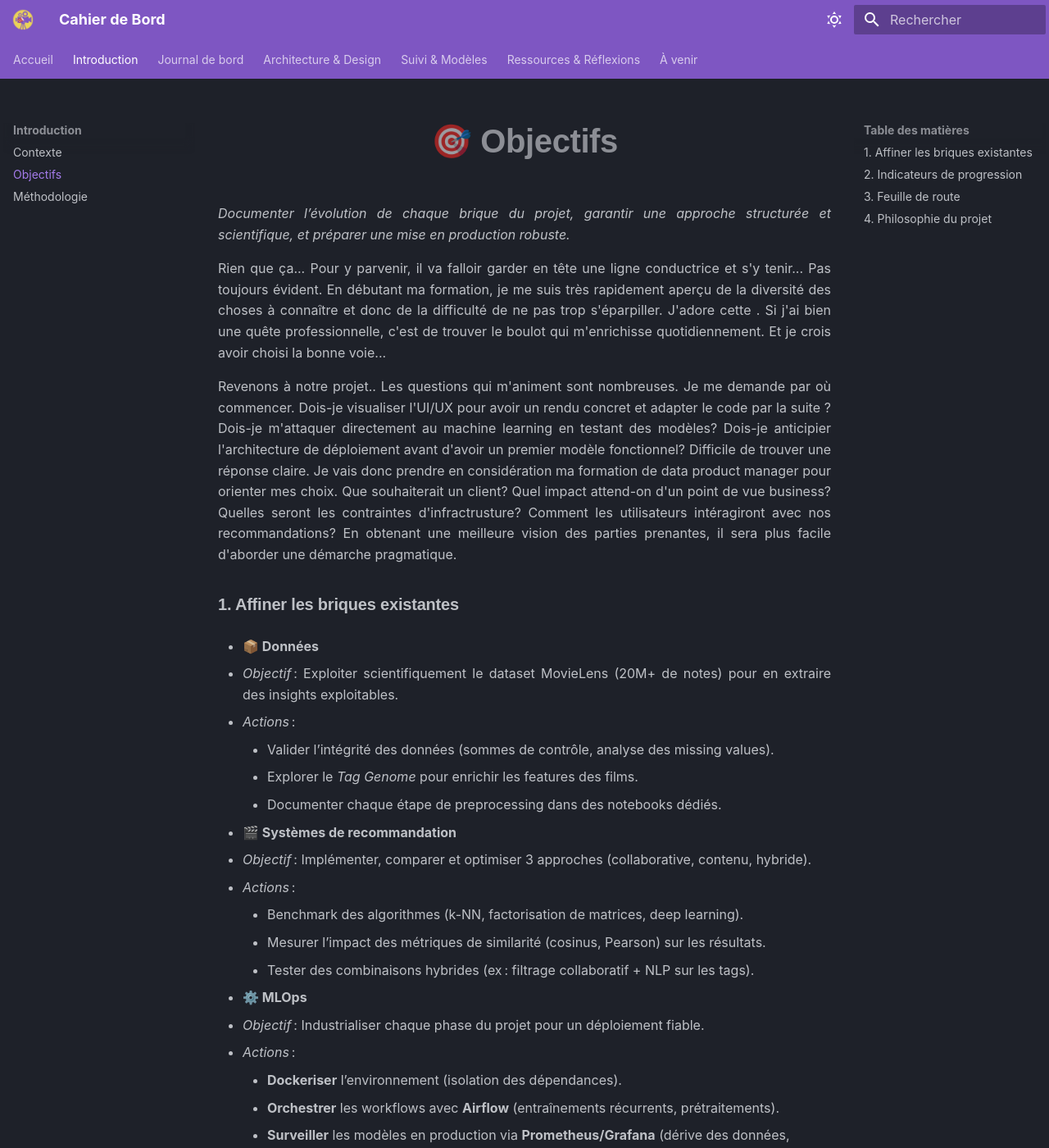
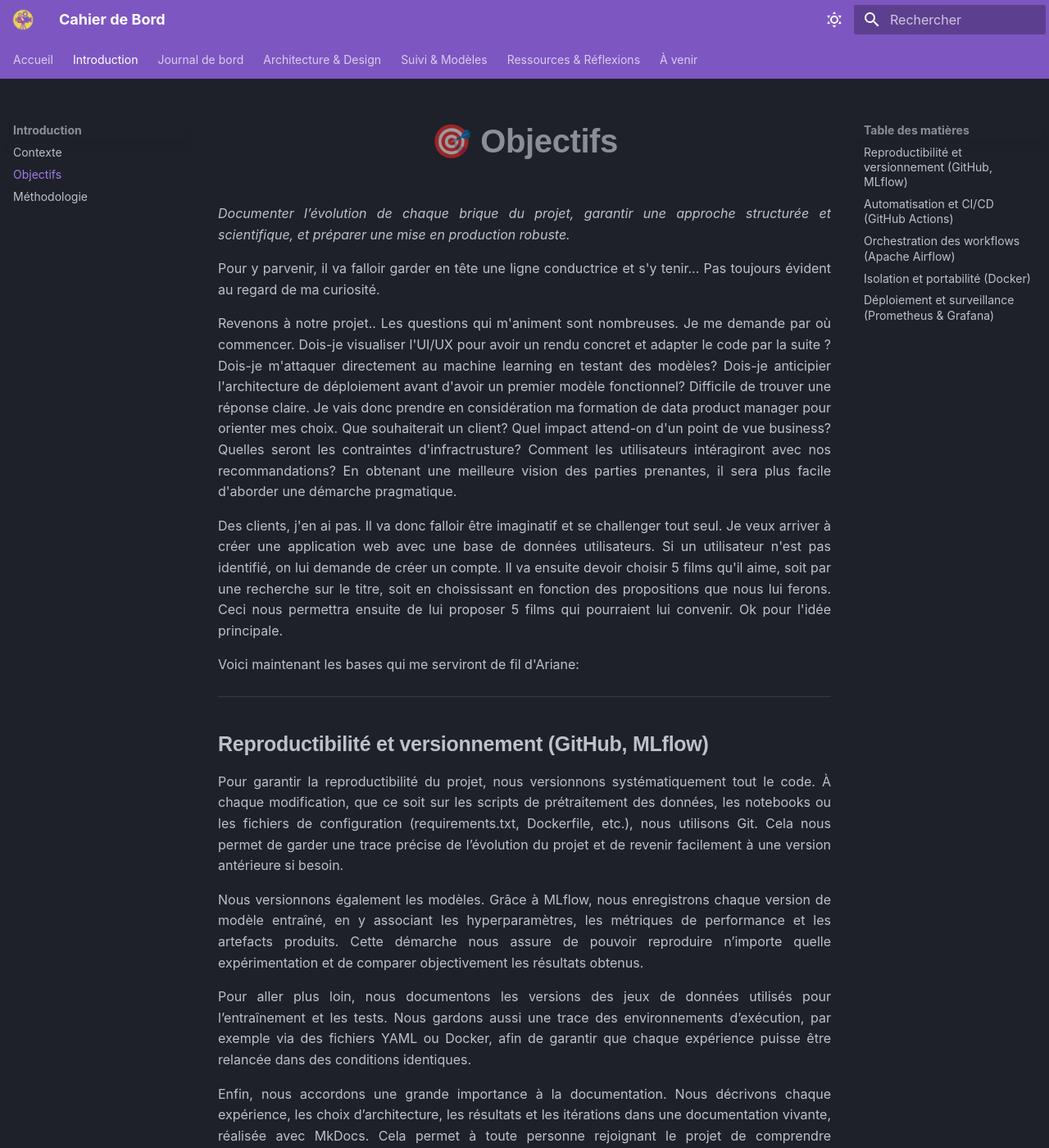
Before and after one commit to AntoinePELAMOURGUES/mlops_reco_movies, an MkDocs documentation site: the page built from docs/introduction/objectifs.md, in a window 1280 px wide and 1400 px high. Shown: the whole window at 82% size. Built offline with MkDocs 1.6.1 and Material for MkDocs 9.7.7, drawn with Linux system fonts in a browser that asks for light colours; some web fonts are replaced; some of the changed text lies outside the part shown.

Commit message:
:memo: Update index.md

```diff
--- a/docs/introduction/objectifs.md
+++ b/docs/introduction/objectifs.md
@@ -2,60 +2,68 @@
 
 _Documenter l’évolution de chaque brique du projet, garantir une approche structurée et scientifique, et préparer une mise en production robuste._
 
-Rien que ça... Pour y parvenir, il va falloir garder en tête une ligne conductrice et s'y tenir... Pas toujours évident.
-En débutant ma formation, je me suis très rapidement aperçu de la diversité des choses à connaître et donc de la difficulté de ne pas trop s'éparpiller. J'adore cette . Si j'ai bien une quête professionnelle, c'est de trouver le boulot qui m'enrichisse quotidiennement. Et je crois avoir choisi la bonne voie...
+Pour y parvenir, il va falloir garder en tête une ligne conductrice et s'y tenir... Pas toujours évident au regard de ma curiosité.
 
 Revenons à notre projet.. Les questions qui m'animent sont nombreuses. Je me demande par où commencer. Dois-je visualiser l'UI/UX pour avoir un rendu concret et adapter le code par la suite ? Dois-je m'attaquer directement au machine learning en testant des modèles? Dois-je anticipier l'architecture de déploiement avant d'avoir un premier modèle fonctionnel? Difficile de trouver une réponse claire. Je vais donc prendre en considération ma formation de data product manager pour orienter mes choix. Que souhaiterait un client? Quel impact attend-on d'un point de vue business? Quelles seront les contraintes d'infractrusture? Comment les utilisateurs intéragiront avec nos recommandations? En obtenant une meilleure vision des parties prenantes, il sera plus facile d'aborder une démarche pragmatique.
 
-### **1. Affiner les briques existantes**
+Des clients, j'en ai pas. Il va donc falloir être imaginatif et se challenger tout seul. Je veux arriver à créer une application web avec une base de données utilisateurs. Si un utilisateur n'est pas identifié, on lui demande de créer un compte. Il va ensuite devoir choisir 5 films qu'il aime, soit par une recherche sur le titre, soit en choississant en fonction des propositions que nous lui ferons. Ceci nous permettra ensuite de lui proposer 5 films qui pourraient lui convenir. Ok pour l'idée principale.
 
-- **📦 Données**
-
-  - *Objectif* : Exploiter scientifiquement le dataset MovieLens (20M+ de notes) pour en extraire des insights exploitables.
-  - *Actions* :
-    - Valider l’intégrité des données (sommes de contrôle, analyse des missing values).
-    - Explorer le _Tag Genome_ pour enrichir les features des films.
-    - Documenter chaque étape de preprocessing dans des notebooks dédiés.
-
-- **🎬 Systèmes de recommandation**
-
-  - *Objectif* : Implémenter, comparer et optimiser 3 approches (collaborative, contenu, hybride).
-  - *Actions* :
-    - Benchmark des algorithmes (k-NN, factorisation de matrices, deep learning).
-    - Mesurer l’impact des métriques de similarité (cosinus, Pearson) sur les résultats.
-    - Tester des combinaisons hybrides (ex : filtrage collaboratif + NLP sur les tags).
-
-- **⚙️ MLOps**
-  - *Objectif* : Industrialiser chaque phase du projet pour un déploiement fiable.
-  - *Actions* :
-    - **Dockeriser** l’environnement (isolation des dépendances).
-    - **Orchestrer** les workflows avec **Airflow** (entraînements récurrents, prétraitements).
-    - **Surveiller** les modèles en production via **Prometheus/Grafana** (dérive des données, performance en temps réel).
+Voici maintenant les bases qui me serviront de fil d'Ariane:
 
 ---
 
-### **2. Indicateurs de progression**
+## Reproductibilité et versionnement (GitHub, MLflow)
 
-Pour chaque brique, le cahier de bord inclura :
+Pour garantir la reproductibilité du projet, nous versionnons systématiquement tout le code. À chaque modification, que ce soit sur les scripts de prétraitement des données, les notebooks ou les fichiers de configuration (requirements.txt, Dockerfile, etc.), nous utilisons Git. Cela nous permet de garder une trace précise de l’évolution du projet et de revenir facilement à une version antérieure si besoin.
 
-- ✅ **Checklists** des étapes validées (ex : _Données nettoyées_, _Modèle collaboratif entraîné_).
-- 📊 **Metrics comparatives** entre les approches (précision, recall, temps d’exécution).
-- 🐞 **Journal des problèmes rencontrés** et correctifs appliqués (ex : _fuite de données détectée le 15/06_).
-- 📂 **Liens versionnés** vers le code (GitHub), les modèles (MLflow) et les artefacts (Docker Hub).
+Nous versionnons également les modèles. Grâce à MLflow, nous enregistrons chaque version de modèle entraîné, en y associant les hyperparamètres, les métriques de performance et les artefacts produits. Cette démarche nous assure de pouvoir reproduire n’importe quelle expérimentation et de comparer objectivement les résultats obtenus.
+
+Pour aller plus loin, nous documentons les versions des jeux de données utilisés pour l’entraînement et les tests. Nous gardons aussi une trace des environnements d’exécution, par exemple via des fichiers YAML ou Docker, afin de garantir que chaque expérience puisse être relancée dans des conditions identiques.
+
+Enfin, nous accordons une grande importance à la documentation. Nous décrivons chaque expérience, les choix d’architecture, les résultats et les itérations dans une documentation vivante, réalisée avec MkDocs. Cela permet à toute personne rejoignant le projet de comprendre rapidement les décisions prises et les étapes franchies.
 
 ---
 
-### **3. Feuille de route**
+## Automatisation et CI/CD (GitHub Actions)
 
-- **Phase 1** (2 semaines) : Exploration des données + MVP du filtrage collaboratif.
-- **Phase 2** (3 semaines) : Implémentation des approches hybrides + tests A/B.
-- **Phase 3** (1 semaine) : Intégration CI/CD (tests automatisés avec GitHub Actions).
-- **Phase 4** (1 semaine) : Déploiement et monitoring avec alertes Slack/Prometheus.
+Nous automatisons les tests en mettant en place des tests unitaires et d’intégration pour l’ensemble du code, qu’il s’agisse de l’API ou des scripts de recommandation. Ces tests sont déclenchés automatiquement à chaque push ou pull request grâce à GitHub Actions. Cela nous assure de détecter rapidement toute régression ou bug introduit lors du développement.
+
+Nous avons également intégré une étape de validation automatique des modèles. Avant toute mise en production d’un nouveau modèle, nous contrôlons systématiquement ses performances sur un jeu de test. Ce processus garantit que seuls les modèles répondant à nos critères de qualité sont déployés.
+
+Le déploiement de l’application web, de l’API de recommandation et des modèles est lui aussi automatisé via GitHub Actions. Nous pouvons ainsi déployer rapidement sur un serveur ou un cluster cloud, tout en gardant un historique précis des versions mises en production.
+
+Enfin, nous avons prévu la possibilité de revenir facilement à une version antérieure du modèle ou de l’application en cas de problème, afin d’assurer la continuité du service.
 
 ---
 
-### **4. Philosophie du projet**
+## Orchestration des workflows (Apache Airflow)
 
-- **Itératif** : Chaque brique est conçue pour évoluer indépendamment (_ex : remplacer un modèle sans toucher au preprocessing_).
-- **Transparent** : Toutes les décisions techniques sont justifiées par des données (logs, métriques, visualisations).
-- **Reproductible** : Un collaborateur doit pouvoir relancer l’intégralité du pipeline avec `docker-compose up` et une commande.
+Nous découpons nos pipelines en tâches indépendantes : ingestion des données, prétraitement, entraînement, évaluation, déploiement. Cette structuration nous permet de mieux organiser le travail et d’optimiser les ressources.
+
+Avec Airflow, nous définissons précisément l’ordre d’exécution des tâches et leurs dépendances. Cela nous permet de relancer uniquement les étapes échouées, sans avoir à tout reprendre depuis le début.
+
+Nous planifions également des tâches récurrentes, comme le réentraînement du modèle ou la mise à jour des recommandations, afin de garantir que notre système reste performant dans le temps.
+
+L’interface d’Airflow nous offre un monitoring en temps réel de l’état des tâches. Nous pouvons ainsi détecter rapidement les erreurs et relancer les jobs si nécessaire.
+
+---
+
+## Isolation et portabilité (Docker)
+
+Pour assurer la portabilité et l’isolation de chaque composant du projet, nous créons un Dockerfile dédié pour l’API, l’application web, le pipeline de machine learning et le monitoring. Chaque service fonctionne ainsi dans son propre conteneur, ce qui évite les conflits de dépendances et facilite la montée en production.
+
+En développement local, nous utilisons Docker Compose pour orchestrer l’ensemble des services (API, base de données, Prometheus, Grafana, etc.). Cela simplifie grandement les tests et la gestion des environnements.
+
+Nous veillons à ce que toutes les dépendances soient soigneusement listées dans les fichiers de configuration Docker, afin d’éviter toute incompatibilité entre les différents environnements.
+
+---
+
+## Déploiement et surveillance (Prometheus & Grafana)
+
+Nous intégrons dans notre API des endpoints qui exposent des métriques (latence, taux d’erreur, nombre de requêtes, etc.) au format Prometheus. Prometheus est configuré pour scruter régulièrement ces endpoints et stocker les métriques dans sa base de données time-series.
+
+Nous connectons ensuite Grafana à Prometheus pour créer des dashboards personnalisés. Ceux-ci nous permettent de visualiser la santé de l’API, la performance du modèle (précision, recall, etc.) et la distribution des données entrantes, notamment pour détecter tout phénomène de drift.
+
+Des règles d’alerte sont mises en place dans Grafana : par exemple, en cas de latence trop élevée, de dérive du modèle ou de baisse de la précision, nous recevons immédiatement une notification par Slack ou email.
+
+Enfin, nous surveillons la dérive des données en intégrant des métriques spécifiques et en configurant des alertes dédiées, afin de pouvoir réagir rapidement à tout changement anormal dans les données ou les performances du modèle[1].
--- a/docs/stylesheets/extra.css
+++ b/docs/stylesheets/extra.css
@@ -26,3 +26,11 @@
 .md-typeset p {
   text-align: justify;
 }
+
+.profil-photo {
+  float: right;
+  width: 400px;         /* adapte la taille selon ton besoin */
+  height: auto;
+  margin-left: 30px;   /* espace entre la photo et le texte */
+  /* border-radius: 50%;   /* optionnel : effet "photo de profil ronde" */
+}
```
Also changed, not shown: docs/index.md (+4 -5 lines).
